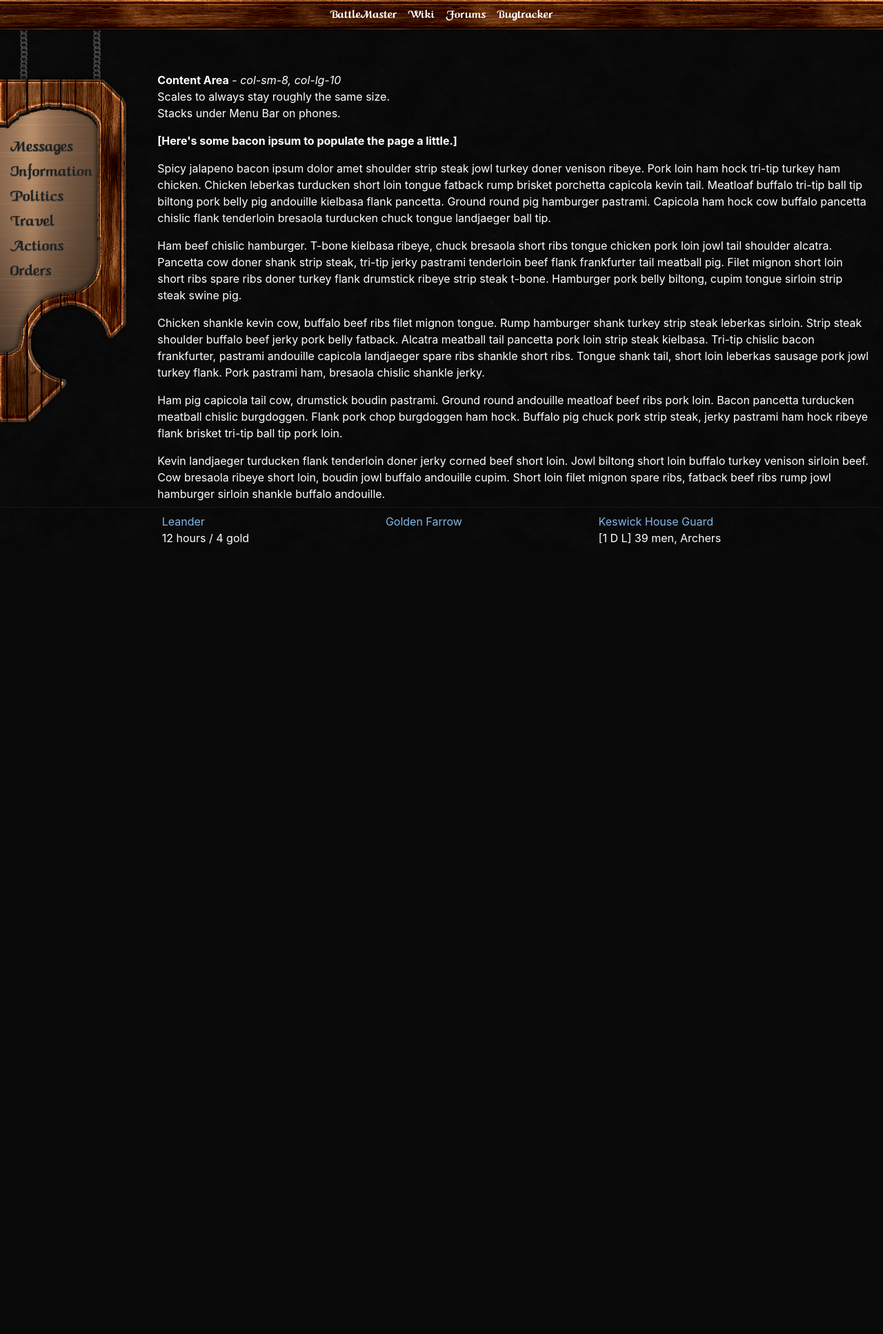
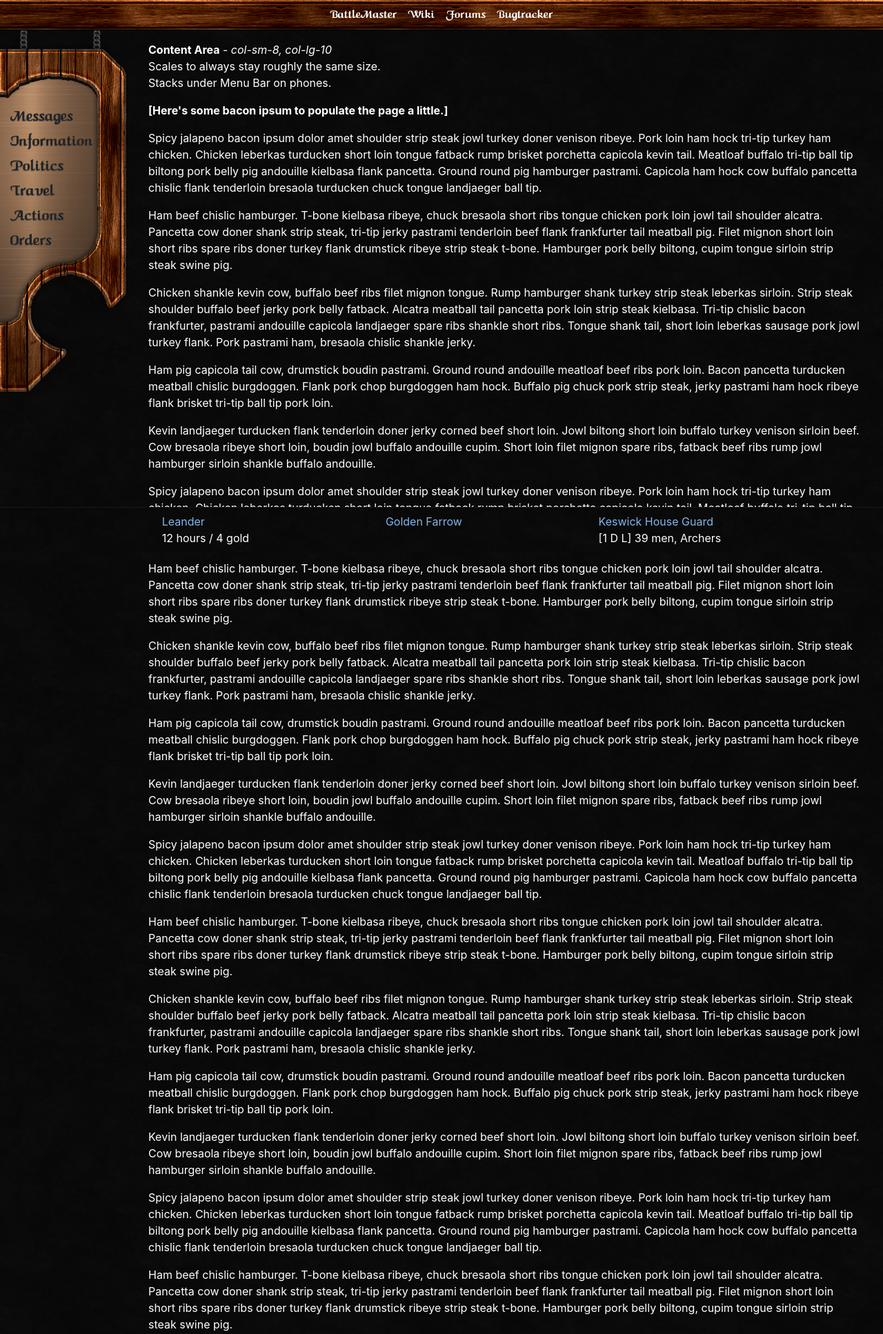
Before and after one commit to ProbablyUnwise/Moxie, a PHP site: page / in a window 1280 px wide. Shown: the top 1934 px of the page at 69% size. Before the commit the page ends 790 px from the top, so only its background shows below. Run offline with PHP 8.4, Linux system fonts and the light colour scheme.

Commit message:
fixed layout so it worked like the old theme, without tables or frames

```diff
--- a/index.html
+++ b/index.html
@@ -26,7 +26,8 @@
     </header>
     <main class="row">
         <!-- hidden on mobile -->
-        <div id="menu-bar" class="d-none d-lg-block col-md-4 col-lg-2">
+        <div id="menu-bar-placeholder" class="d-none d-xl-block col-xl-1">&nbsp;</div>
+        <div id="menu-bar" class="d-none d-xl-block col-xl-1">
             <div>
                 <a href="#">Messages</a>
             </div>
@@ -55,6 +56,37 @@
             <p>Chicken shankle kevin cow, buffalo beef ribs filet mignon tongue. Rump hamburger shank turkey strip steak leberkas sirloin. Strip steak shoulder buffalo beef jerky pork belly fatback. Alcatra meatball tail pancetta pork loin strip steak kielbasa. Tri-tip chislic bacon frankfurter, pastrami andouille capicola landjaeger spare ribs shankle short ribs. Tongue shank tail, short loin leberkas sausage pork jowl turkey flank. Pork pastrami ham, bresaola chislic shankle jerky.</p>
             <p>Ham pig capicola tail cow, drumstick boudin pastrami. Ground round andouille meatloaf beef ribs pork loin. Bacon pancetta turducken meatball chislic burgdoggen. Flank pork chop burgdoggen ham hock. Buffalo pig chuck pork strip steak, jerky pastrami ham hock ribeye flank brisket tri-tip ball tip pork loin.</p>
             <p>Kevin landjaeger turducken flank tenderloin doner jerky corned beef short loin. Jowl biltong short loin buffalo turkey venison sirloin beef. Cow bresaola ribeye short loin, boudin jowl buffalo andouille cupim. Short loin filet mignon spare ribs, fatback beef ribs rump jowl hamburger sirloin shankle buffalo andouille.</p>
+            <p>Spicy jalapeno bacon ipsum dolor amet shoulder strip steak jowl turkey doner venison ribeye. Pork loin ham hock tri-tip turkey ham chicken. Chicken leberkas turducken short loin tongue fatback rump brisket porchetta capicola kevin tail. Meatloaf buffalo tri-tip ball tip biltong pork belly pig andouille kielbasa flank pancetta. Ground round pig hamburger pastrami. Capicola ham hock cow buffalo pancetta chislic flank tenderloin bresaola turducken chuck tongue landjaeger ball tip.</p>
+            <p>Ham beef chislic hamburger. T-bone kielbasa ribeye, chuck bresaola short ribs tongue chicken pork loin jowl tail shoulder alcatra. Pancetta cow doner shank strip steak, tri-tip jerky pastrami tenderloin beef flank frankfurter tail meatball pig. Filet mignon short loin short ribs spare ribs doner turkey flank drumstick ribeye strip steak t-bone. Hamburger pork belly biltong, cupim tongue sirloin strip steak swine pig.</p>
+            <p>Chicken shankle kevin cow, buffalo beef ribs filet mignon tongue. Rump hamburger shank turkey strip steak leberkas sirloin. Strip steak shoulder buffalo beef jerky pork belly fatback. Alcatra meatball tail pancetta pork loin strip steak kielbasa. Tri-tip chislic bacon frankfurter, pastrami andouille capicola landjaeger spare ribs shankle short ribs. Tongue shank tail, short loin leberkas sausage pork jowl turkey flank. Pork pastrami ham, bresaola chislic shankle jerky.</p>
+            <p>Ham pig capicola tail cow, drumstick boudin pastrami. Ground round andouille meatloaf beef ribs pork loin. Bacon pancetta turducken meatball chislic burgdoggen. Flank pork chop burgdoggen ham hock. Buffalo pig chuck pork strip steak, jerky pastrami ham hock ribeye flank brisket tri-tip ball tip pork loin.</p>
+            <p>Kevin landjaeger turducken flank tenderloin doner jerky corned beef short loin. Jowl biltong short loin buffalo turkey venison sirloin beef. Cow bresaola ribeye short loin, boudin jowl buffalo andouille cupim. Short loin filet mignon spare ribs, fatback beef ribs rump jowl hamburger sirloin shankle buffalo andouille.</p>
+            <p>Spicy jalapeno bacon ipsum dolor amet shoulder strip steak jowl turkey doner venison ribeye. Pork loin ham hock tri-tip turkey ham chicken. Chicken leberkas turducken short loin tongue fatback rump brisket porchetta capicola kevin tail. Meatloaf buffalo tri-tip ball tip biltong pork belly pig andouille kielbasa flank pancetta. Ground round pig hamburger pastrami. Capicola ham hock cow buffalo pancetta chislic flank tenderloin bresaola turducken chuck tongue landjaeger ball tip.</p>
+            <p>Ham beef chislic hamburger. T-bone kielbasa ribeye, chuck bresaola short ribs tongue chicken pork loin jowl tail shoulder alcatra. Pancetta cow doner shank strip steak, tri-tip jerky pastrami tenderloin beef flank frankfurter tail meatball pig. Filet mignon short loin short ribs spare ribs doner turkey flank drumstick ribeye strip steak t-bone. Hamburger pork belly biltong, cupim tongue sirloin strip steak swine pig.</p>
+            <p>Chicken shankle kevin cow, buffalo beef ribs filet mignon tongue. Rump hamburger shank turkey strip steak leberkas sirloin. Strip steak shoulder buffalo beef jerky pork belly fatback. Alcatra meatball tail pancetta pork loin strip steak kielbasa. Tri-tip chislic bacon frankfurter, pastrami andouille capicola landjaeger spare ribs shankle short ribs. Tongue shank tail, short loin leberkas sausage pork jowl turkey flank. Pork pastrami ham, bresaola chislic shankle jerky.</p>
+            <p>Ham pig capicola tail cow, drumstick boudin pastrami. Ground round andouille meatloaf beef ribs pork loin. Bacon pancetta turducken meatball chislic burgdoggen. Flank pork chop burgdoggen ham hock. Buffalo pig chuck pork strip steak, jerky pastrami ham hock ribeye flank brisket tri-tip ball tip pork loin.</p>
+            <p>Kevin landjaeger turducken flank tenderloin doner jerky corned beef short loin. Jowl biltong short loin buffalo turkey venison sirloin beef. Cow bresaola ribeye short loin, boudin jowl buffalo andouille cupim. Short loin filet mignon spare ribs, fatback beef ribs rump jowl hamburger sirloin shankle buffalo andouille.</p>
+            <p>Spicy jalapeno bacon ipsum dolor amet shoulder strip steak jowl turkey doner venison ribeye. Pork loin ham hock tri-tip turkey ham chicken. Chicken leberkas turducken short loin tongue fatback rump brisket porchetta capicola kevin tail. Meatloaf buffalo tri-tip ball tip biltong pork belly pig andouille kielbasa flank pancetta. Ground round pig hamburger pastrami. Capicola ham hock cow buffalo pancetta chislic flank tenderloin bresaola turducken chuck tongue landjaeger ball tip.</p>
+            <p>Ham beef chislic hamburger. T-bone kielbasa ribeye, chuck bresaola short ribs tongue chicken pork loin jowl tail shoulder alcatra. Pancetta cow doner shank strip steak, tri-tip jerky pastrami tenderloin beef flank frankfurter tail meatball pig. Filet mignon short loin short ribs spare ribs doner turkey flank drumstick ribeye strip steak t-bone. Hamburger pork belly biltong, cupim tongue sirloin strip steak swine pig.</p>
+            <p>Chicken shankle kevin cow, buffalo beef ribs filet mignon tongue. Rump hamburger shank turkey strip steak leberkas sirloin. Strip steak shoulder buffalo beef jerky pork belly fatback. Alcatra meatball tail pancetta pork loin strip steak kielbasa. Tri-tip chislic bacon frankfurter, pastrami andouille capicola landjaeger spare ribs shankle short ribs. Tongue shank tail, short loin leberkas sausage pork jowl turkey flank. Pork pastrami ham, bresaola chislic shankle jerky.</p>
+            <p>Ham pig capicola tail cow, drumstick boudin pastrami. Ground round andouille meatloaf beef ribs pork loin. Bacon pancetta turducken meatball chislic burgdoggen. Flank pork chop burgdoggen ham hock. Buffalo pig chuck pork strip steak, jerky pastrami ham hock ribeye flank brisket tri-tip ball tip pork loin.</p>
+            <p>Kevin landjaeger turducken flank tenderloin doner jerky corned beef short loin. Jowl biltong short loin buffalo turkey venison sirloin beef. Cow bresaola ribeye short loin, boudin jowl buffalo andouille cupim. Short loin filet mignon spare ribs, fatback beef ribs rump jowl hamburger sirloin shankle buffalo andouille.</p>
+            <p>Spicy jalapeno bacon ipsum dolor amet shoulder strip steak jowl turkey doner venison ribeye. Pork loin ham hock tri-tip turkey ham chicken. Chicken leberkas turducken short loin tongue fatback rump brisket porchetta capicola kevin tail. Meatloaf buffalo tri-tip ball tip biltong pork belly pig andouille kielbasa flank pancetta. Ground round pig hamburger pastrami. Capicola ham hock cow buffalo pancetta chislic flank tenderloin bresaola turducken chuck tongue landjaeger ball tip.</p>
+            <p>Ham beef chislic hamburger. T-bone kielbasa ribeye, chuck bresaola short ribs tongue chicken pork loin jowl tail shoulder alcatra. Pancetta cow doner shank strip steak, tri-tip jerky pastrami tenderloin beef flank frankfurter tail meatball pig. Filet mignon short loin short ribs spare ribs doner turkey flank drumstick ribeye strip steak t-bone. Hamburger pork belly biltong, cupim tongue sirloin strip steak swine pig.</p>
+            <p>Chicken shankle kevin cow, buffalo beef ribs filet mignon tongue. Rump hamburger shank turkey strip steak leberkas sirloin. Strip steak shoulder buffalo beef jerky pork belly fatback. Alcatra meatball tail pancetta pork loin strip steak kielbasa. Tri-tip chislic bacon frankfurter, pastrami andouille capicola landjaeger spare ribs shankle short ribs. Tongue shank tail, short loin leberkas sausage pork jowl turkey flank. Pork pastrami ham, bresaola chislic shankle jerky.</p>
+            <p>Ham pig capicola tail cow, drumstick boudin pastrami. Ground round andouille meatloaf beef ribs pork loin. Bacon pancetta turducken meatball chislic burgdoggen. Flank pork chop burgdoggen ham hock. Buffalo pig chuck pork strip steak, jerky pastrami ham hock ribeye flank brisket tri-tip ball tip pork loin.</p>
+            <p>Kevin landjaeger turducken flank tenderloin doner jerky corned beef short loin. Jowl biltong short loin buffalo turkey venison sirloin beef. Cow bresaola ribeye short loin, boudin jowl buffalo andouille cupim. Short loin filet mignon spare ribs, fatback beef ribs rump jowl hamburger sirloin shankle buffalo andouille.</p>
+            <p>Spicy jalapeno bacon ipsum dolor amet shoulder strip steak jowl turkey doner venison ribeye. Pork loin ham hock tri-tip turkey ham chicken. Chicken leberkas turducken short loin tongue fatback rump brisket porchetta capicola kevin tail. Meatloaf buffalo tri-tip ball tip biltong pork belly pig andouille kielbasa flank pancetta. Ground round pig hamburger pastrami. Capicola ham hock cow buffalo pancetta chislic flank tenderloin bresaola turducken chuck tongue landjaeger ball tip.</p>
+            <p>Ham beef chislic hamburger. T-bone kielbasa ribeye, chuck bresaola short ribs tongue chicken pork loin jowl tail shoulder alcatra. Pancetta cow doner shank strip steak, tri-tip jerky pastrami tenderloin beef flank frankfurter tail meatball pig. Filet mignon short loin short ribs spare ribs doner turkey flank drumstick ribeye strip steak t-bone. Hamburger pork belly biltong, cupim tongue sirloin strip steak swine pig.</p>
+            <p>Chicken shankle kevin cow, buffalo beef ribs filet mignon tongue. Rump hamburger shank turkey strip steak leberkas sirloin. Strip steak shoulder buffalo beef jerky pork belly fatback. Alcatra meatball tail pancetta pork loin strip steak kielbasa. Tri-tip chislic bacon frankfurter, pastrami andouille capicola landjaeger spare ribs shankle short ribs. Tongue shank tail, short loin leberkas sausage pork jowl turkey flank. Pork pastrami ham, bresaola chislic shankle jerky.</p>
+            <p>Ham pig capicola tail cow, drumstick boudin pastrami. Ground round andouille meatloaf beef ribs pork loin. Bacon pancetta turducken meatball chislic burgdoggen. Flank pork chop burgdoggen ham hock. Buffalo pig chuck pork strip steak, jerky pastrami ham hock ribeye flank brisket tri-tip ball tip pork loin.</p>
+            <p>Kevin landjaeger turducken flank tenderloin doner jerky corned beef short loin. Jowl biltong short loin buffalo turkey venison sirloin beef. Cow bresaola ribeye short loin, boudin jowl buffalo andouille cupim. Short loin filet mignon spare ribs, fatback beef ribs rump jowl hamburger sirloin shankle buffalo andouille.</p>
+            <p>Spicy jalapeno bacon ipsum dolor amet shoulder strip steak jowl turkey doner venison ribeye. Pork loin ham hock tri-tip turkey ham chicken. Chicken leberkas turducken short loin tongue fatback rump brisket porchetta capicola kevin tail. Meatloaf buffalo tri-tip ball tip biltong pork belly pig andouille kielbasa flank pancetta. Ground round pig hamburger pastrami. Capicola ham hock cow buffalo pancetta chislic flank tenderloin bresaola turducken chuck tongue landjaeger ball tip.</p>
+            <p>Ham beef chislic hamburger. T-bone kielbasa ribeye, chuck bresaola short ribs tongue chicken pork loin jowl tail shoulder alcatra. Pancetta cow doner shank strip steak, tri-tip jerky pastrami tenderloin beef flank frankfurter tail meatball pig. Filet mignon short loin short ribs spare ribs doner turkey flank drumstick ribeye strip steak t-bone. Hamburger pork belly biltong, cupim tongue sirloin strip steak swine pig.</p>
+            <p>Chicken shankle kevin cow, buffalo beef ribs filet mignon tongue. Rump hamburger shank turkey strip steak leberkas sirloin. Strip steak shoulder buffalo beef jerky pork belly fatback. Alcatra meatball tail pancetta pork loin strip steak kielbasa. Tri-tip chislic bacon frankfurter, pastrami andouille capicola landjaeger spare ribs shankle short ribs. Tongue shank tail, short loin leberkas sausage pork jowl turkey flank. Pork pastrami ham, bresaola chislic shankle jerky.</p>
+            <p>Ham pig capicola tail cow, drumstick boudin pastrami. Ground round andouille meatloaf beef ribs pork loin. Bacon pancetta turducken meatball chislic burgdoggen. Flank pork chop burgdoggen ham hock. Buffalo pig chuck pork strip steak, jerky pastrami ham hock ribeye flank brisket tri-tip ball tip pork loin.</p>
+            <p>Kevin landjaeger turducken flank tenderloin doner jerky corned beef short loin. Jowl biltong short loin buffalo turkey venison sirloin beef. Cow bresaola ribeye short loin, boudin jowl buffalo andouille cupim. Short loin filet mignon spare ribs, fatback beef ribs rump jowl hamburger sirloin shankle buffalo andouille.</p>
+
         </div>
     </main>
     <footer class="row container-fluid">
--- a/style.css
+++ b/style.css
@@ -18,9 +18,9 @@ footer {
     color: white;
     background-color: black;
     background: url(images/background.jpg);
+    border-top: thin solid #181818;
     position: fixed;
     bottom: 0;
-    border-top: thin solid #181818;
 }
 
 footer a {
@@ -32,6 +32,9 @@ footer a {
     font-size: large;
     background: url(images/title_bar.jpg);
     border-bottom: thin solid black;
+    position: fixed;
+    top: 0;
+    z-index: 99;
 }
 
 #title-bar a {
@@ -42,9 +45,13 @@ footer a {
     font-family: Caligula;
     color: white;
     min-height: 575px;
+    min-width: 200px;
     background-image: url(images/BM-Sidebar-night.png);
     background-repeat: no-repeat;
     padding-top: 150px;
+    position: fixed;
+    left: 0;
+    z-index: 98;
 }
 
 #menu-bar a {
@@ -54,6 +61,10 @@ footer a {
     color: #222;
 }
 
+#menu-bar-placeholder {
+    min-width: 200px;
+}
+
 #content-area {
     padding-top: 60px;
     color: white;
```
